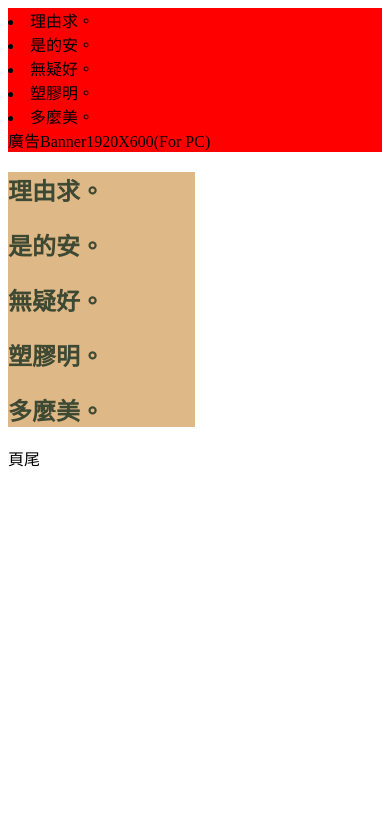
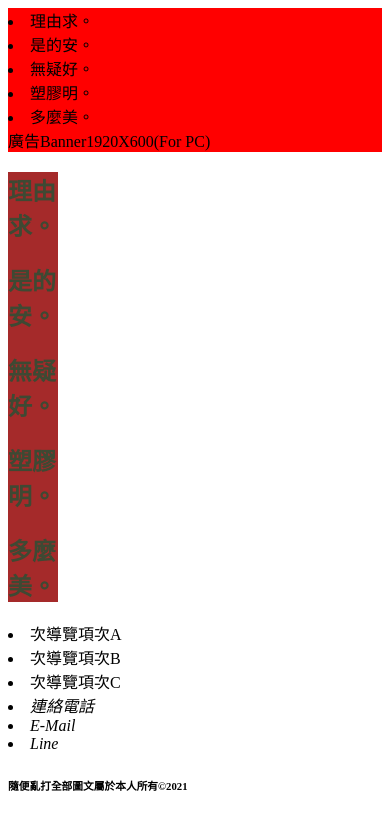
Before and after one commit to Catest0117/PersonalWebsite_Push, a plain HTML site: page index.html in a window 390 px wide. Drawn offline with Linux system fonts and the light colour scheme.

Commit message:
設定尺寸差異

```diff
--- a/index.html
+++ b/index.html
@@ -44,7 +44,22 @@
 
     <!-- 頁尾 放共用資料 -->
     <footer>
-        頁尾
+        <!-- 版權宣告、聯絡資料 -->
+        <nav id="subnav">
+            <li>次導覽項次A</li>
+            <li>次導覽項次B</li>
+            <li>次導覽項次C</li>
+        </nav>
+        <address>
+            <li>連絡電話</li>
+            <li>E-Mail</li>
+            <li>Line</li>
+        </address>
+        <h6>
+            <!-- 年分 公司名稱 全部圖文屬於誰 copyright -->
+            隨便亂打全部圖文屬於本人所有&copy;2021
+
+        </h6>
     </footer>
 
 </body>
--- a/scss/style.scss
+++ b/scss/style.scss
@@ -12,3 +12,15 @@
         /* 文字顏色 */
         color: rgb(62, 73, 51);
     }
+    //加入判斷裝置的斷點
+    // 超小裝置(<576px)、
+    @media screen and (max-width:576px) {
+        main{
+            /* 寬度 */
+            width: 50px;
+            /* 背景顏色 */
+            background-color: brown;
+            /* 文字顏色 */
+            color: rgb(62, 73, 51);
+        }
+    }
```
Also changed, not shown: dist/style/style.min.css, style/style.css, 2 other files.
